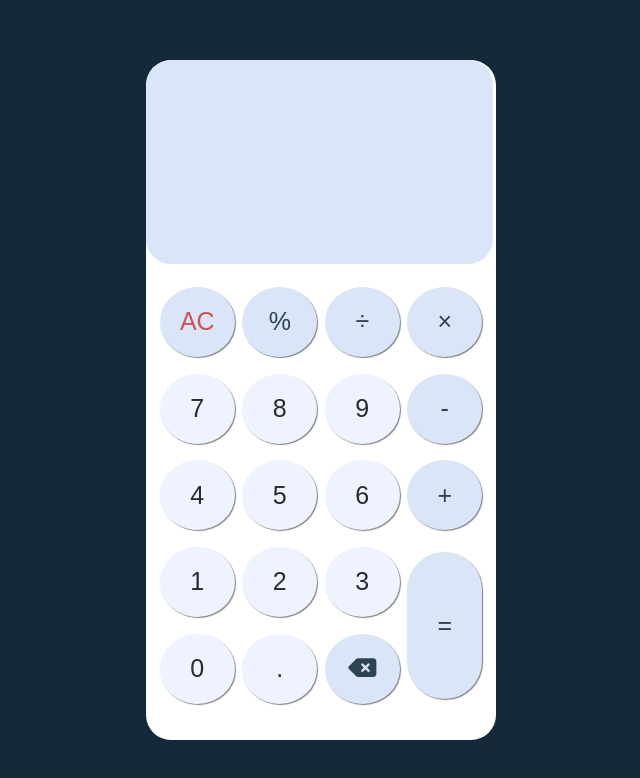
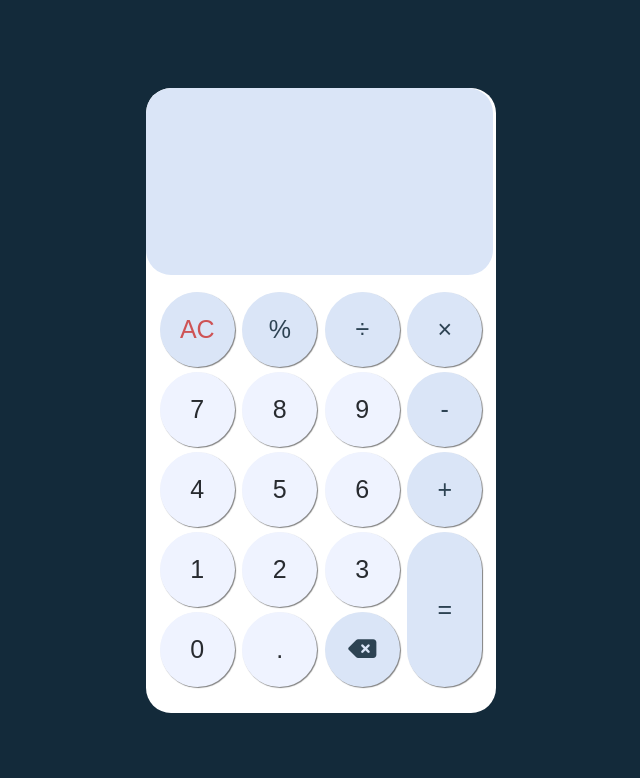
Before and after one commit to SushilKumar567/2-calculator-app, a plain HTML site: page index.html in a window 1280 px wide. Shown: the whole page, without its empty margins (319-959 px from the left). Drawn offline with Linux system fonts and the light colour scheme.

Commit message:
style.css file was updated

```diff
--- a/style.css
+++ b/style.css
@@ -15,7 +15,7 @@ body main {
 
 .calculator {
   width: 350px;
-  height: 85%;
+  height: 625px;
   border-radius: 25px;
   background-color: #fff;
   overflow: hidden;
@@ -45,7 +45,7 @@ body main {
 }
 
 button {
-  height: 70px;
+  height: 75px;
   width: 75px;
   color: #282b30;
   background-color: #eff3ff;
@@ -73,7 +73,7 @@ button:hover {
 }
 
 .buttons .equal {
-  height: 147px;
+  height: 155px;
   border-radius: 70px;
   grid-row: 4 / span 2;
   grid-column: 4 / span 1;
```
